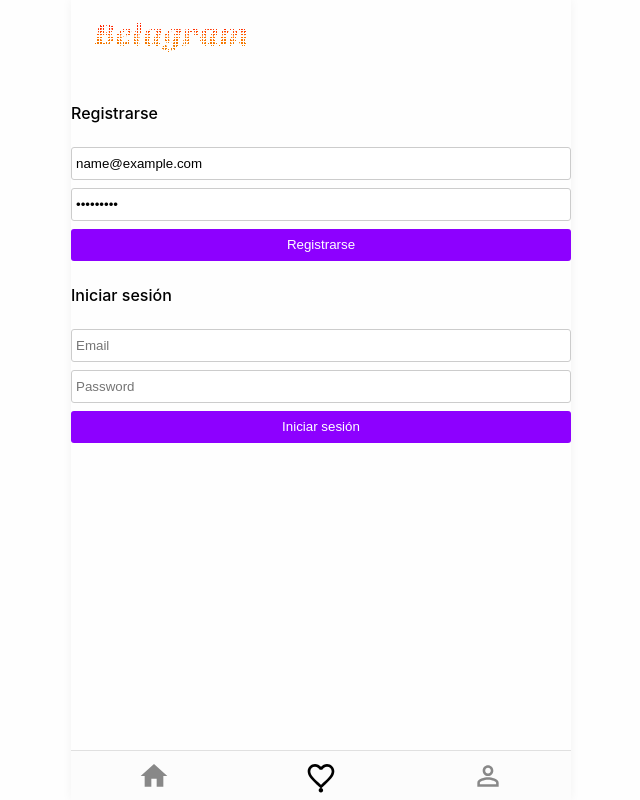
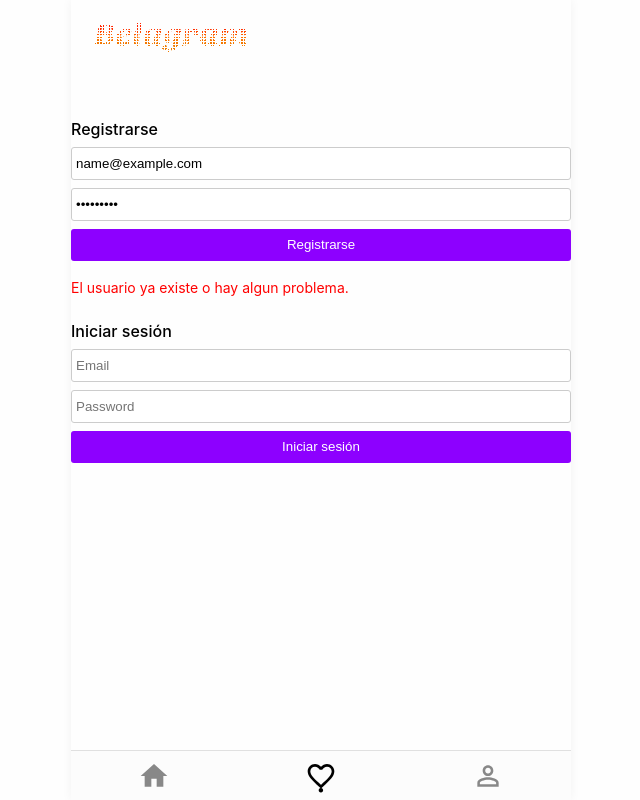
Before and after one commit to leandro-c/Belagram, a React app: page /favs in a window 1280 px wide. Both pictures are taken after typing "name@example.com", "Sample123" into the empty fields and a click on the button "Registrarse". Shown: the whole page, without its empty margins (319-959 px from the left). Built offline with nearby package versions, Linux system fonts and the light colour scheme; no server answers.

Commit message:
add hook useContext in the page NotRegisterUser, and change Context.js

```diff
--- a/package.json
+++ b/package.json
@@ -44,6 +44,7 @@
     "reac": "0.0.0",
     "react": "^16.9.0",
     "react-apollo": "^3.0.1",
+    "react-apollo-hooks": "^0.5.0",
     "react-dom": "^16.9.0",
     "react-icons": "^3.7.0",
     "styled-components": "^4.3.2"
--- a/src/Context.js
+++ b/src/Context.js
@@ -1,13 +1,16 @@
 import React, { createContext, useState } from 'react'
-const Context = createContext()
+export const Context = createContext()
 
 const Provider = ({ children }) => {
-  const [isAuth, setIsAuth] = useState(false)
+  const [isAuth, setIsAuth] = useState(() => {
+    return window.sessionStorage.getItem('token')
+  })
 
   const value = {
     isAuth,
-    activateAuth: () => {
+    activateAuth: token => {
       setIsAuth(true)
+      window.sessionStorage.setItem('token', token)
     }
   }
 
--- a/src/components/UserForm/index.js
+++ b/src/components/UserForm/index.js
@@ -1,8 +1,8 @@
 import React, { Fragment } from 'react'
 import { useInputValue } from '../../hooks/useInputValue'
-import { Form, Input, Button, Title } from './styles'
+import { Form, Input, Button, Title, Error } from './styles'
 
-export const UserForm = ({ onSubmit, title }) => {
+export const UserForm = ({ onSubmit, title, error, disabled }) => {
   const email = useInputValue('')
   const password = useInputValue('')
 
@@ -16,12 +16,13 @@ export const UserForm = ({ onSubmit, title }) => {
 
   return (
     <Fragment>
-      <Title>{title}</Title>
-      <Form onSubmit={handleSubmit}>
-        <Input placeholder='Email' {...email} />
-        <Input placeholder='Password' type='password' {...password} />
-        <Button>{title}</Button>
+      <Form disabled={disabled} onSubmit={handleSubmit}>
+        <Title>{title}</Title>
+        <Input disabled={disabled} placeholder='Email' {...email} />
+        <Input disabled={disabled} placeholder='Password' type='password' {...password} />
+        <Button disabled={disabled} >{title}</Button>
       </Form>
+      {error && <Error>{error}</Error>}
     </Fragment>
   )
 }
--- a/src/components/UserForm/styles.js
+++ b/src/components/UserForm/styles.js
@@ -11,6 +11,9 @@ export const Input = styled.input`
   padding: 8px 4px;
   display: block;
   width: 100%;
+  &[disabled] {
+    opacity: .3;
+  }
 `
 
 export const Button = styled.button`
@@ -21,6 +24,9 @@ export const Button = styled.button`
   display: block;
   width: 100%;
   text-align: center;
+  &[disabled] {
+    opacity: .3;
+  }
 `
 
 export const Title = styled.h2`
@@ -28,3 +34,7 @@ export const Title = styled.h2`
   font-weight: 500;
   padding: 8px 0;
 `
+export const Error = styled.span`
+  color: red;
+  font-size: 14px;
+`
--- /dev/null
+++ b/src/container/LoginMutation.js
@@ -0,0 +1,32 @@
+import React from 'react'
+import { Mutation } from 'react-apollo'
+import { gql } from 'apollo-boost'
+
+const LOGIN = gql`
+mutation login($input: UserCredentials!) {
+  login (input: $input)
+}
+`
+
+export const LoginMutation = ({ children }) => {
+  return <Mutation mutation={LOGIN}>
+    {children}
+  </Mutation>
+}
+
+/* import { useMutation } from 'react-apollo-hooks'
+import gql from 'graphql-tag'
+
+const LOGIN = gql`
+  mutation login($input: UserCredentials!) {
+    login(input: $input)
+  }
+`
+
+export const LoginMutation = (email, password) => {
+  const [mutation, { data, error, loading }] = useMutation(LOGIN)
+  const loginUser = (email, password) => {
+    mutation({ variables: { input: { email, password } } })
+  }
+  return { loginUser, data, error, loading }
+} */
--- a/src/pages/NotRegisteredUser.js
+++ b/src/pages/NotRegisteredUser.js
@@ -1,30 +1,43 @@
-import React, { Fragment } from 'react'
-import Context from '../Context'
+import React, { Fragment, useContext } from 'react'
+import { Context } from '../Context'
 import { UserForm } from '../components/UserForm'
 import { RegisterMutation } from '../container/RegisterMutation'
+import { LoginMutation } from '../container/LoginMutation'
 
-export const NotRegisteredUser = () => (
-  <Context.Consumer>
-    {
-      ({ activateAuth }) => {
+export const NotRegisteredUser = () => {
+  const { activateAuth } = useContext(Context)
   return <Fragment>
     <RegisterMutation>
       {
-              (register) => {
+        (register, { data, loading, error }) => {
           const onSubmit = ({ email, password }) => {
             const input = { email, password }
             const variables = { input }
-                  register({ variables }).then(activateAuth)
+            register({ variables }).then(({ data }) => {
+              const { signup } = data
+              activateAuth(signup)
+            })
           }
-
-                return <UserForm title='Registrarse' onSubmit={onSubmit} />
+          const errorMsg = error && 'El usuario ya existe o hay algun problema.'
+          return <UserForm disabled={loading} error={errorMsg} title='Registrarse' onSubmit={onSubmit} />
         }
       }
     </RegisterMutation>
-
-          <UserForm title='Iniciar sesión' onSubmit={activateAuth} />
+    <LoginMutation>
+      {
+        (login, { data, loading, error }) => {
+          const loginSubmit = ({ email, password }) => {
+            const input = { email, password }
+            const variables = { input }
+            login({ variables }).then(({ data }) => {
+              const { login } = data
+              activateAuth(login)
+            })
+          }
+          const errorLogMsg = error && 'La contraseña no es correcta o el usuario no existe.'
+          return <UserForm disabled={loading} error={errorLogMsg} title='Iniciar sesión' onSubmit={loginSubmit} />
+        }
+      }
+    </LoginMutation>
   </Fragment>
 }
-    }
-  </Context.Consumer>
-)
```
Also changed, not shown: 1 other file (tests, documents, lock files or other folders). Lines whose indentation alone changed are shown as unchanged.
